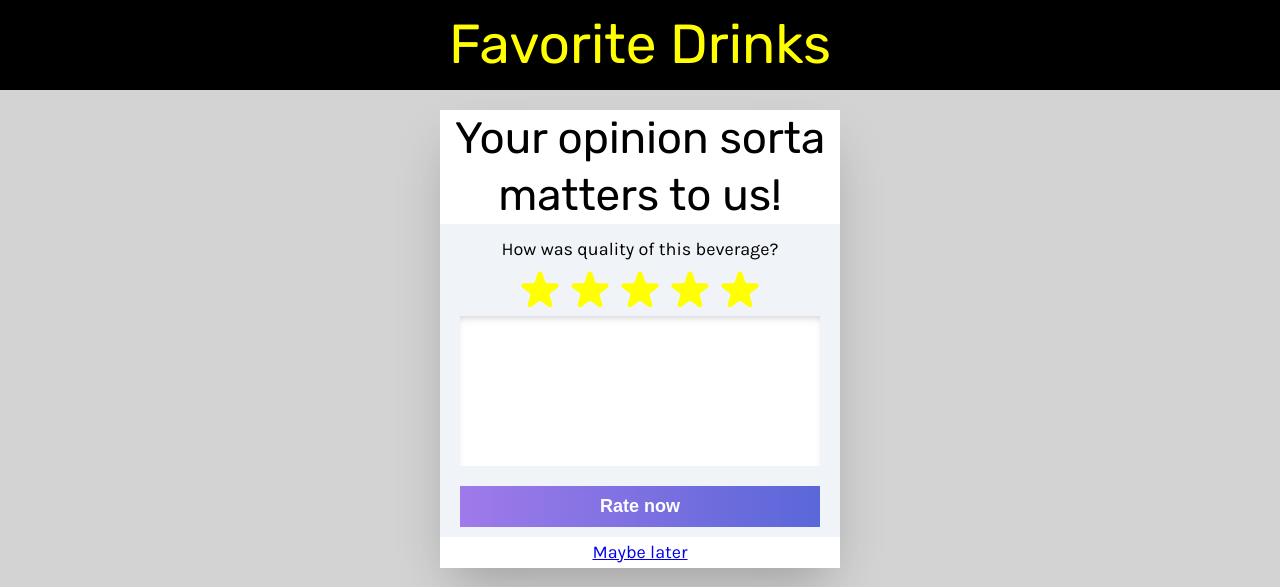
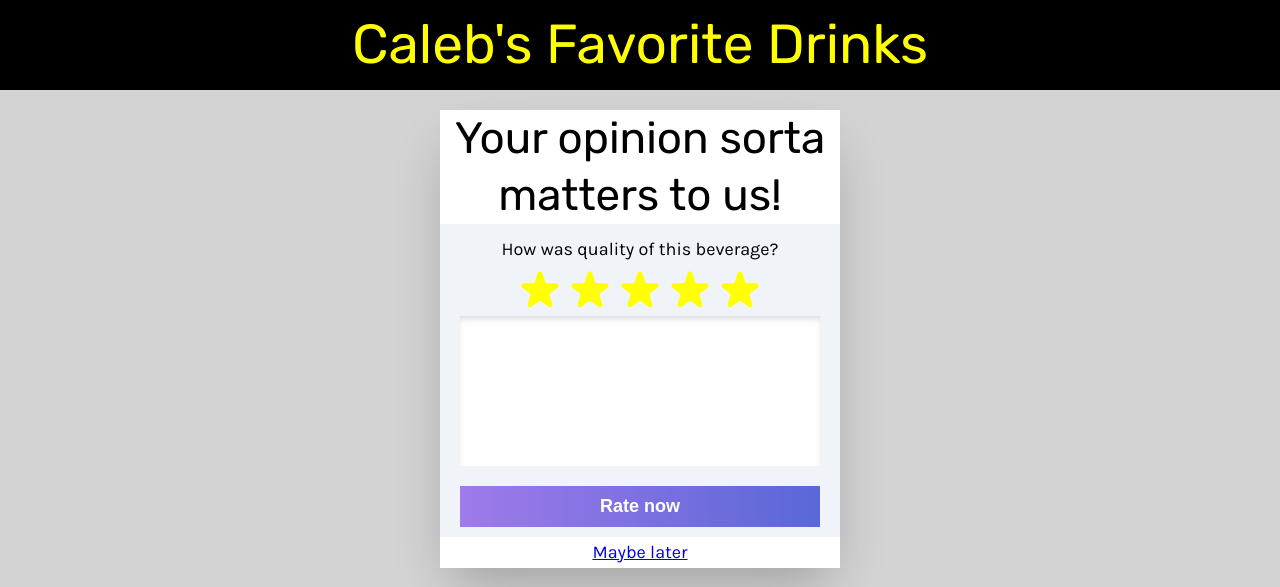
Before and after one commit to CalebCurry/flask-practice, a Flask app: page /drinks/1 in a window 1280 px wide. Shown: the top 587 px of the page. Run offline with Flask 2, Linux system fonts and the light colour scheme; parts of the project's set-up code (start-up, migrations or seed data) failed here and were passed over.

Commit message:
title update

```diff
--- a/drink_ratings/templates/layout.html
+++ b/drink_ratings/templates/layout.html
@@ -13,7 +13,7 @@
 <body>
     <div class="wrapper">
         <header>
-            <h1>Favorite Drinks
+            <h1>Caleb's Favorite Drinks
             </h1>
         </header>
         {% block content %}{% endblock %}
```
